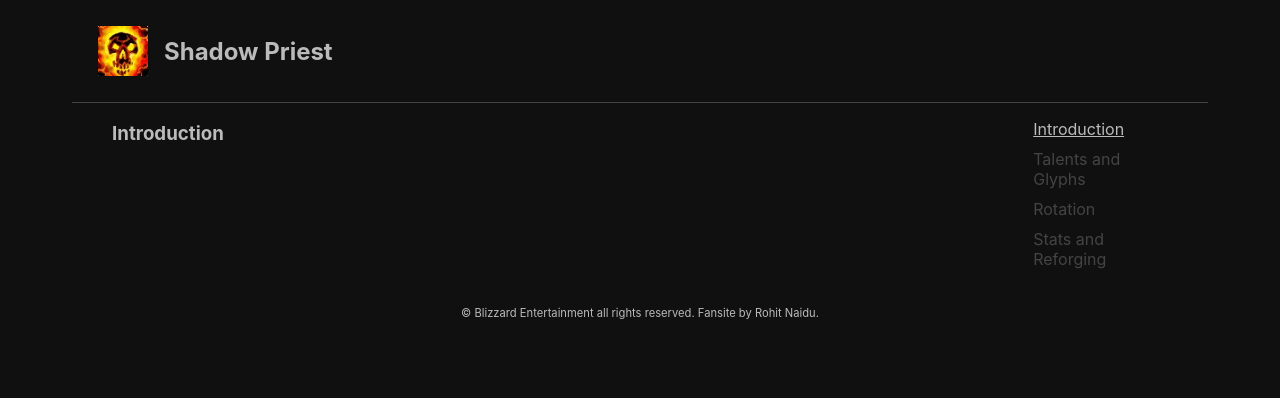
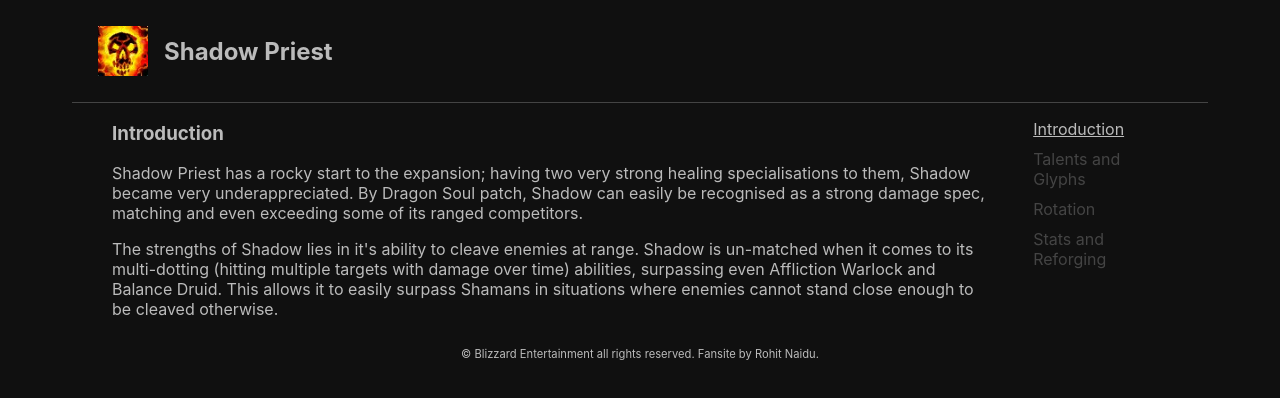
Before and after one commit to rohtett/cata-shadow, a React (Create React App) app: page / in a window 1280 px wide. Shown: the top 398 px of the page. Built offline with nearby package versions, Linux system fonts and the light colour scheme.

Commit message:
fixes to readme file and further information added to the introduction page

```diff
--- a/src/App/Introduction/index.tsx
+++ b/src/App/Introduction/index.tsx
@@ -5,6 +5,8 @@
     <article>
       <section>
         <h3>Introduction</h3>
+        <p>Shadow Priest has a rocky start to the expansion; having two very strong healing specialisations to them, Shadow became very underappreciated. By Dragon Soul patch, Shadow can easily be recognised as a strong damage spec, matching and even exceeding some of its ranged competitors.</p>
+        <p>The strengths of Shadow lies in it's ability to cleave enemies at range. Shadow is un-matched when it comes to its multi-dotting (hitting multiple targets with damage over time) abilities, surpassing even Affliction Warlock and Balance Druid. This allows it to easily surpass Shamans in situations where enemies cannot stand close enough to be cleaved otherwise.</p>
       </section>
     </article>
   )
```
Also changed, not shown: 1 other file (tests, documents, lock files or other folders).
